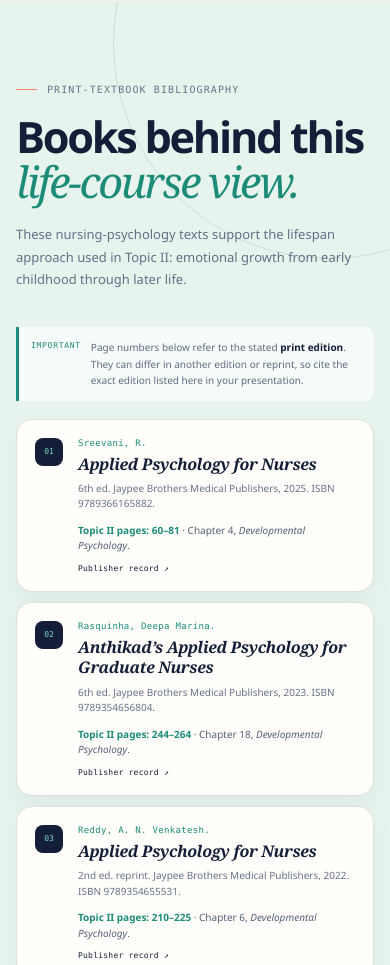
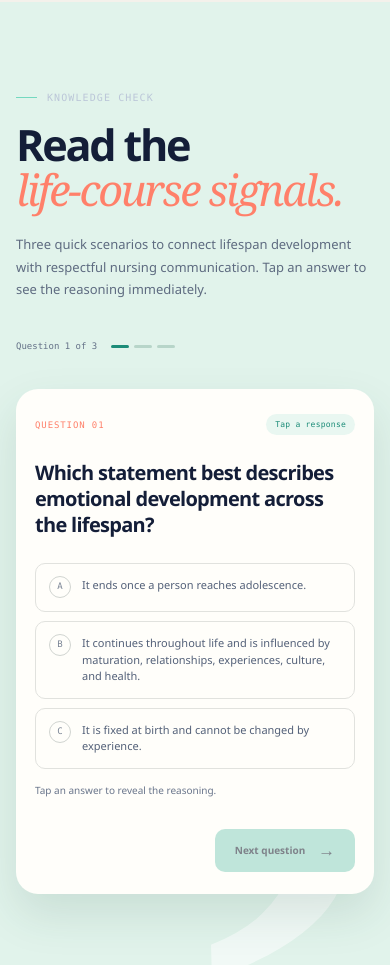
Before and after one commit to unknown007dotcom/development-of-emotions-presentation, a website: page topic-ii.html in a window 390 px wide. Shown: the part 4387-5352 px from the top of the page. Drawn offline with Linux system fonts and the light colour scheme.

Commit message:
Add interactive knowledge check to Topic II

```diff
--- a/topic-ii.html
+++ b/topic-ii.html
@@ -25,6 +25,7 @@
         <a href="#life-stages">Life stages</a>
         <a href="#influences">Influences</a>
         <a href="#care-across-life">Nursing view</a>
+        <a href="#quiz">Knowledge check</a>
         <a href="#references">References</a>
       </nav>
       <a class="topic-badge" href="index.html" aria-label="Return to Topic I: Development of Emotions">TOPIC I <span>←</span></a>
@@ -161,6 +162,24 @@
       </div>
     </section>
 
+    <section class="quiz-section life-quiz-section section-pad" id="quiz">
+      <div class="shell quiz-layout">
+        <div class="quiz-intro reveal">
+          <p class="eyebrow light"><span></span> Knowledge check</p>
+          <h2>Read the<br /><em>life-course signals.</em></h2>
+          <p>Three quick scenarios to connect lifespan development with respectful nursing communication. Tap an answer to see the reasoning immediately.</p>
+          <div class="quiz-progress-text"><span id="quizCurrent">Question 1 of 3</span><span id="quizDots"><i class="active"></i><i></i><i></i></span></div>
+        </div>
+        <div class="quiz-card reveal delay-1" id="quizCard">
+          <div class="quiz-card-top"><span class="quiz-label" id="quizLabel">QUESTION 01</span><span class="quiz-practice-pill">Tap a response</span></div>
+          <h3 id="quizQuestion">Which statement best describes emotional development across the lifespan?</h3>
+          <div class="quiz-options" id="quizOptions"></div>
+          <div class="quiz-feedback" id="quizFeedback" aria-live="polite"></div>
+          <button class="button button-primary quiz-next" id="quizNext" type="button" disabled>Next question <span>→</span></button>
+        </div>
+      </div>
+    </section>
+
     <section class="bibliography-section life-bibliography-section section-pad" id="references">
       <div class="shell">
         <div class="section-heading bibliography-heading reveal">
@@ -214,6 +233,6 @@
   </footer>
 
   <div class="toast" id="toast" role="status" aria-live="polite"></div>
-  <script src="topic-ii.js?v=3"></script>
+  <script src="topic-ii.js?v=4"></script>
 </body>
 </html>
--- a/topic-ii.js
+++ b/topic-ii.js
@@ -173,4 +173,69 @@
     careGuide.card.animate([{ opacity: .58, transform: 'translateY(3px)' }, { opacity: 1, transform: 'translateY(0)' }], { duration: 130, easing: 'ease-out' });
   }
   $$('.care-stage').forEach(tab => tab.addEventListener('click', () => renderCareGuide(tab.dataset.careStage)));
+
+  // Topic II knowledge check — immediate feedback, matching Topic I
+  const quizQuestions = [
+    {
+      question: 'Which statement best describes emotional development across the lifespan?',
+      options: ['It ends once a person reaches adolescence.', 'It continues throughout life and is influenced by maturation, relationships, experiences, culture, and health.', 'It is fixed at birth and cannot be changed by experience.'],
+      answer: 1,
+      explanation: 'Correct. Emotional development is lifelong. Biology, relationships, health, culture, and lived experiences influence how people understand and regulate emotion.'
+    },
+    {
+      question: 'A 78-year-old patient is quiet after moving away from home. Which nursing response is most therapeutic?',
+      options: ['“You should focus on the positive; there is no reason to be sad.”', '“This move may feel like a loss. Would you like to tell me what you miss or what could help you feel more settled?”', '“Let us avoid talking about feelings and focus only on your medications.”'],
+      answer: 1,
+      explanation: 'Correct. The response acknowledges possible grief without making assumptions, gives the person dignity, and invites meaningful support.'
+    },
+    {
+      question: 'An adult caring for family members reports poor sleep and irritability. What is the best nursing focus?',
+      options: ['Tell the person that adults should manage stress independently.', 'Explore role demands, available support, coping strategies, and the person’s own priorities for care.', 'Discuss only physical symptoms because emotions are unrelated to health.'],
+      answer: 1,
+      explanation: 'Correct. Adult emotional wellbeing is closely connected with role strain, health, support systems, and practical coping options.'
+    }
+  ];
+  let quizIndex = 0;
+  let quizAnswered = false;
+  const quizOptions = $('#quizOptions');
+  const quizNext = $('#quizNext');
+
+  function renderQuizQuestion() {
+    const question = quizQuestions[quizIndex];
+    quizAnswered = false;
+    $('#quizLabel').textContent = `QUESTION 0${quizIndex + 1}`;
+    $('#quizQuestion').textContent = question.question;
+    $('#quizCurrent').textContent = `Question ${quizIndex + 1} of ${quizQuestions.length}`;
+    $('#quizFeedback').className = 'quiz-feedback';
+    $('#quizFeedback').textContent = 'Tap an answer to reveal the reasoning.';
+    quizOptions.innerHTML = question.options.map((option, index) => `<button class="quiz-option" data-index="${index}"><span>${String.fromCharCode(65 + index)}</span>${option}</button>`).join('');
+    $$('.quiz-option', quizOptions).forEach(button => button.addEventListener('click', () => answerQuiz(button)));
+    $$('#quizDots i').forEach((dot, index) => dot.classList.toggle('active', index === quizIndex));
+    quizNext.disabled = true;
+    quizNext.innerHTML = quizIndex === quizQuestions.length - 1 ? 'Replay check <span>↻</span>' : 'Next question <span>→</span>';
+  }
+
+  function answerQuiz(button) {
+    if (quizAnswered) return;
+    quizAnswered = true;
+    const selectedAnswer = Number(button.dataset.index);
+    const question = quizQuestions[quizIndex];
+    const correct = selectedAnswer === question.answer;
+    $$('.quiz-option', quizOptions).forEach(option => {
+      option.disabled = true;
+      if (Number(option.dataset.index) === question.answer) option.classList.add('correct');
+    });
+    if (!correct) button.classList.add('wrong');
+    const feedback = $('#quizFeedback');
+    feedback.className = `quiz-feedback ${correct ? 'correct' : 'wrong'}`;
+    feedback.textContent = correct ? question.explanation : `Try again mentally: ${question.explanation}`;
+    quizNext.disabled = false;
+  }
+
+  quizNext.addEventListener('click', () => {
+    if (!quizAnswered) return;
+    quizIndex = quizIndex === quizQuestions.length - 1 ? 0 : quizIndex + 1;
+    renderQuizQuestion();
+  });
+  renderQuizQuestion();
 })();
```
